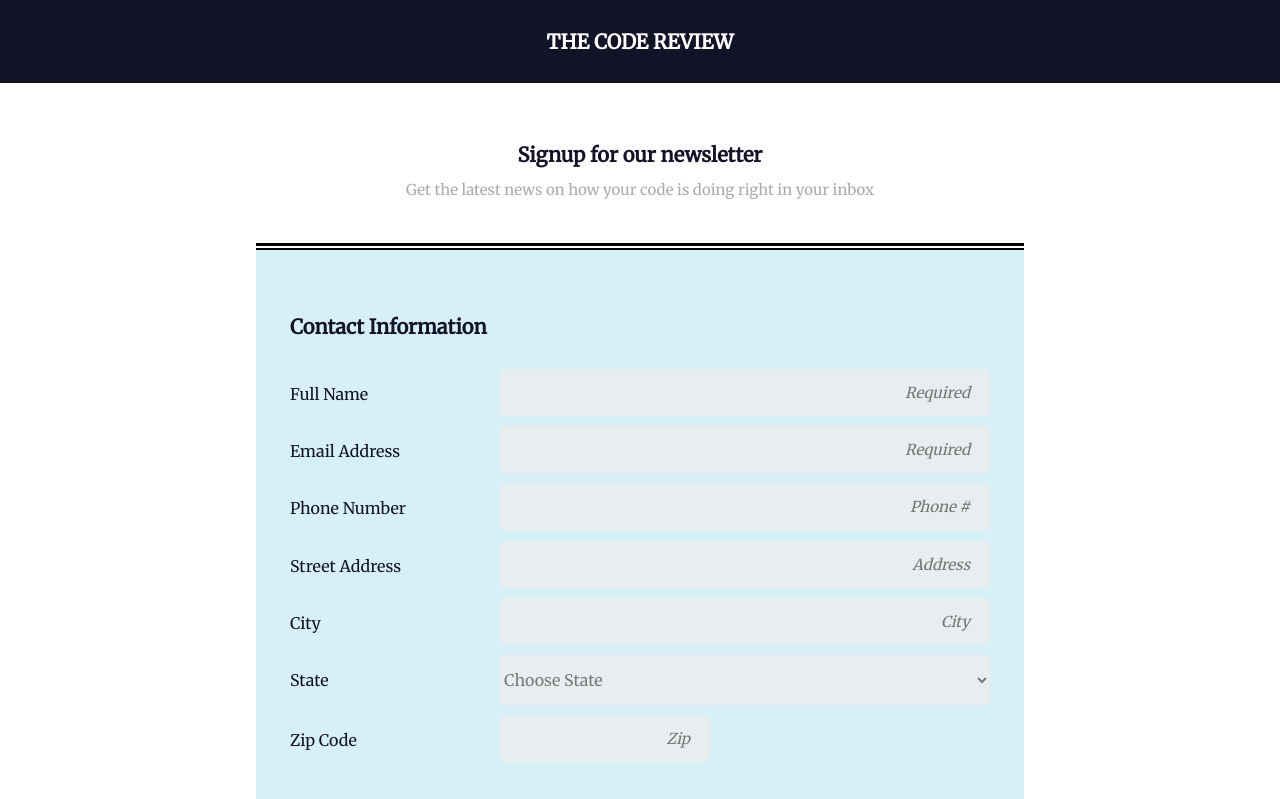
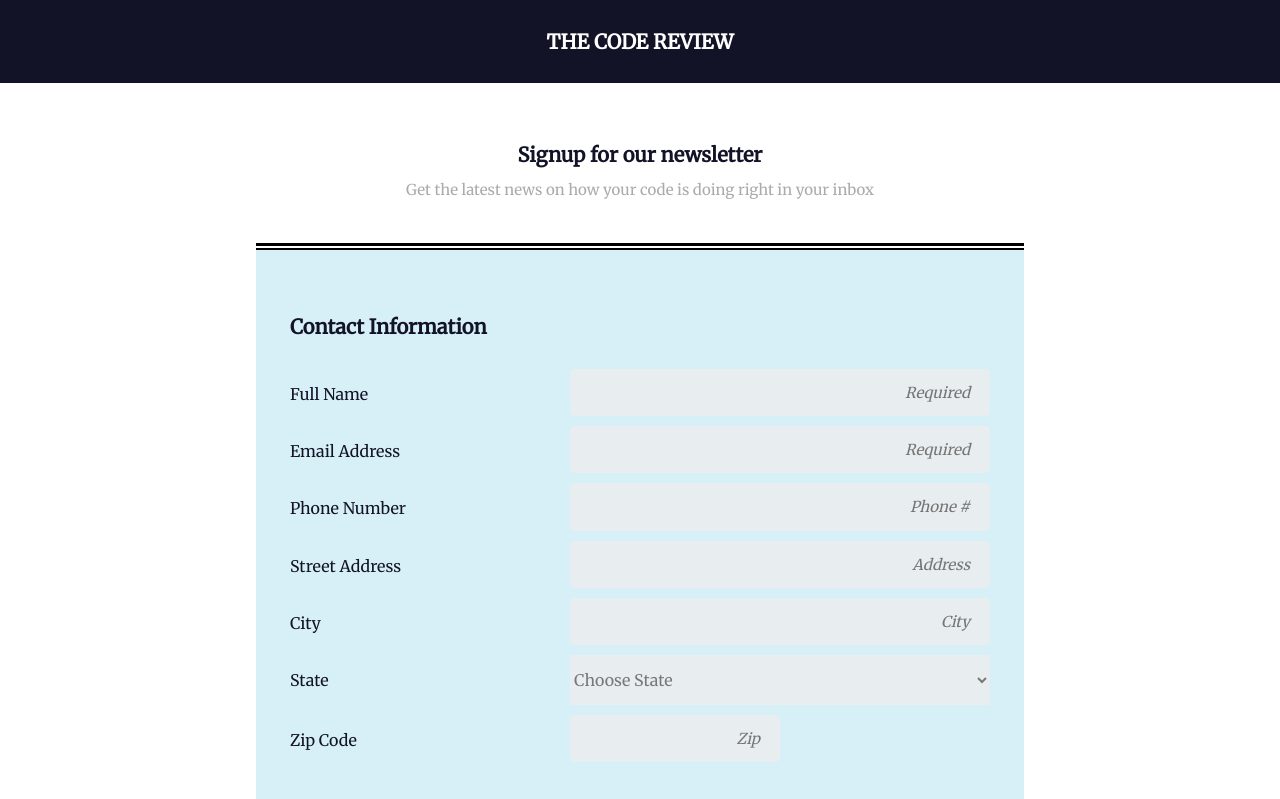
Before and after one commit to lmw0165/Project-3, a plain HTML site: page index.html in a window 1280 px wide. Shown: the top 799 px of the page. Drawn offline with Linux system fonts and the light colour scheme.

Commit message:
project complete

```diff
--- a/css/styles.css
+++ b/css/styles.css
@@ -206,7 +206,7 @@ textarea:focus {
     }
     .primary label {
         float: left;
-        width: 30%;
+        width: 40%;
         text-align: left;
         padding-right: 10px;
         padding-top: 1em;
@@ -214,7 +214,7 @@ textarea:focus {
     }
     .primary input,
     .primary select {
-        width: 70%;
+        width: 60%;
         margin: 5px 0px 5px 0px;
     }
 
```
Also changed, not shown: 1 other file.
